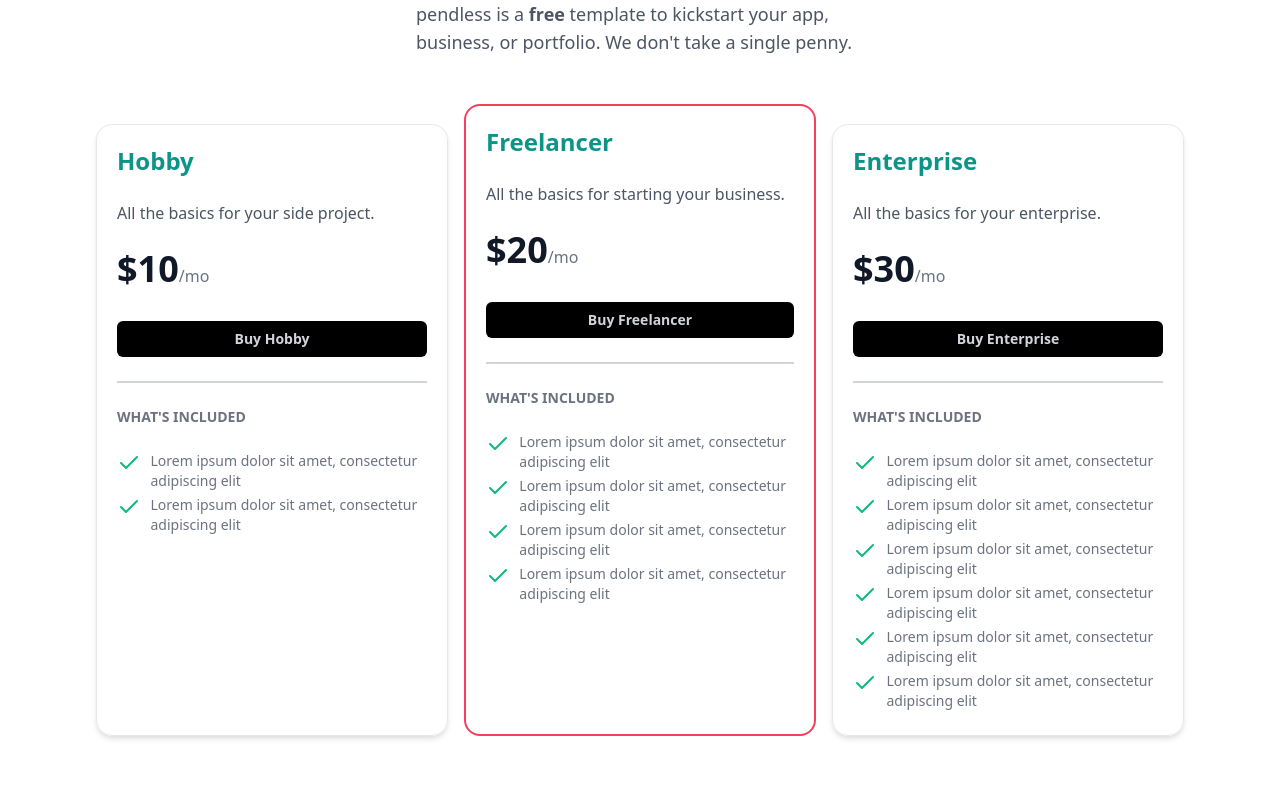
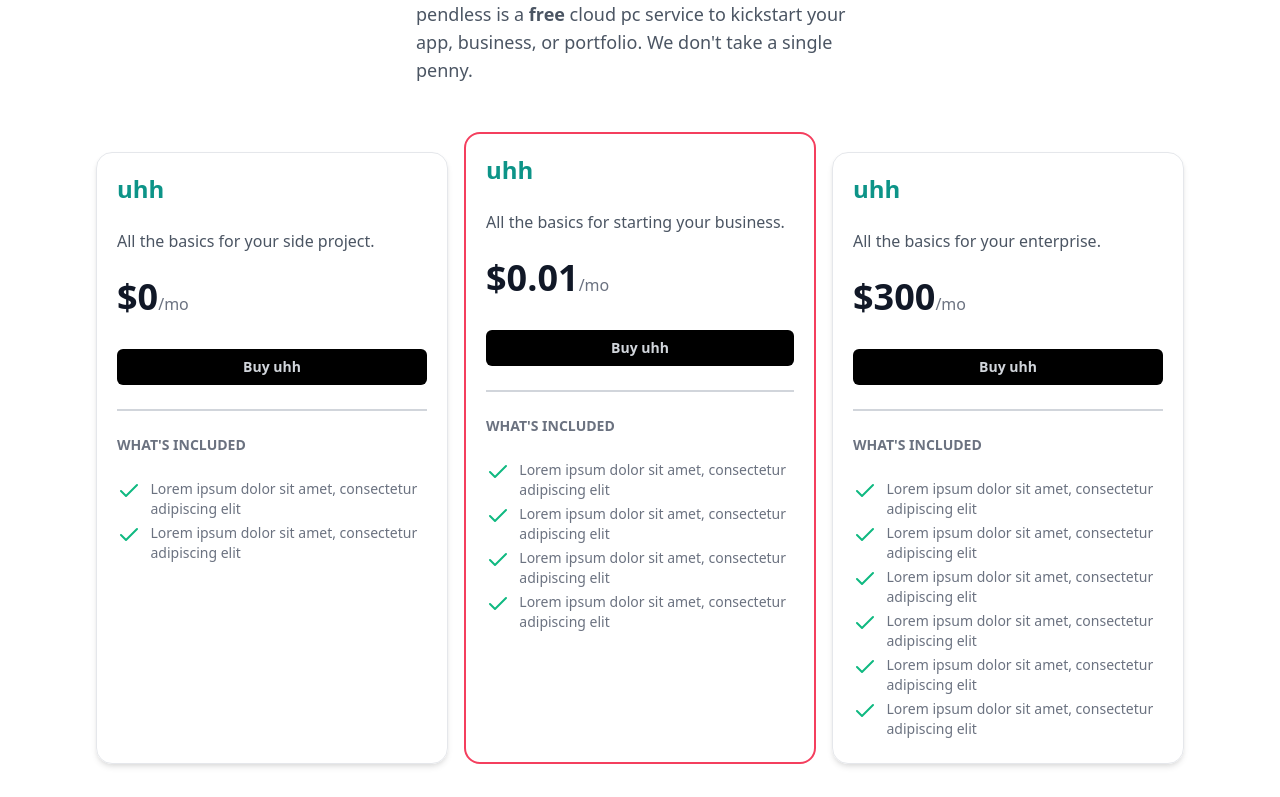
Before and after one commit to pendless/web, a Next.js app: page / in a window 1280 px wide. Shown: the part 3776-4573 px from the top of the page. Built offline with nearby package versions, Linux system fonts and the light colour scheme.

Commit message:
Update Pricing.js

```diff
--- a/components/Pricing.js
+++ b/components/Pricing.js
@@ -37,27 +37,27 @@ export default function Pricing() {
           pricing.
         </h1>
         <p className="max-w-md mx-auto mb-12 text-lg text-gray-600 dark:text-gray-400 md:text-lg">
-          pendless is a <b>free</b> template to kickstart your app, business,
+          pendless is a <b>free</b> cloud pc service to kickstart your app, business,
           or portfolio. We don&apos;t take a single penny.
         </p>
         <div className="grid grid-cols-1 gap-4 md:grid-cols-3">
           <div className="p-5 mt-5 mb-10 space-y-6 border shadow-md rounded-2xl">
             <h1 className="text-xl font-bold text-center text-teal-600 dark:text-teal-300 md:text-2xl sm:text-left">
-              Hobby
+              uhh
             </h1>
             <p className="text-gray-600 text-md dark:text-gray-400">
               All the basics for your side project.
             </p>
             <div className="mt-8">
               <span className="text-4xl font-extrabold text-gray-900 dark:text-gray-100">
-                $10
+                $0
               </span>
               <span className="text-base font-medium text-gray-500">/mo</span>
               <a
                 href="#"
                 className="block w-full py-2 mt-8 text-sm font-semibold text-center text-gray-300 transition duration-300 bg-black rounded-md hover:bg-gray-800 dark:hover:bg-gray-600 dark:text-gray-200 dark:bg-gray-800"
               >
-                Buy Hobby
+                Buy uhh
               </a>
             </div>
             <div className="w-full border border-gray-300 dark:border-gray-500" />
@@ -73,21 +73,21 @@ export default function Pricing() {
           </div>
           <div className="p-5 mb-10 space-y-6 border-2 border-rose-500 dark:border-rose-300 rounded-2xl">
             <h1 className="text-xl font-bold text-center text-teal-600 dark:text-teal-300 md:text-2xl sm:text-left">
-              Freelancer
+              uhh
             </h1>
             <p className="text-gray-600 text-md dark:text-gray-400">
               All the basics for starting your business.
             </p>
             <div className="mt-8">
               <span className="text-4xl font-extrabold text-gray-900 dark:text-gray-100">
-                $20
+                $0.01
               </span>
               <span className="text-base font-medium text-gray-500">/mo</span>
               <a
                 href="#"
                 className="block w-full py-2 mt-8 text-sm font-semibold text-center text-gray-300 transition duration-300 bg-black rounded-md hover:bg-gray-800 dark:hover:bg-gray-600 dark:text-gray-200 dark:bg-gray-800"
               >
-                Buy Freelancer
+                Buy uhh
               </a>
             </div>
             <div className="w-full border border-gray-300 dark:border-gray-500" />
@@ -105,21 +105,21 @@ export default function Pricing() {
           </div>
           <div className="p-5 mt-5 mb-10 space-y-6 border shadow-md rounded-2xl">
             <h1 className="text-xl font-bold text-center text-teal-600 dark:text-teal-300 md:text-2xl sm:text-left">
-              Enterprise
+              uhh
             </h1>
             <p className="text-gray-600 text-md dark:text-gray-400">
               All the basics for your enterprise.
             </p>
             <div className="mt-8">
               <span className="text-4xl font-extrabold text-gray-900 dark:text-gray-100">
-                $30
+                $300
               </span>
               <span className="text-base font-medium text-gray-500">/mo</span>
               <a
                 href="#"
                 className="block w-full py-2 mt-8 text-sm font-semibold text-center text-gray-300 transition duration-300 bg-black rounded-md hover:bg-gray-800 dark:hover:bg-gray-600 dark:text-gray-200 dark:bg-gray-800"
               >
-                Buy Enterprise
+                Buy uhh
               </a>
             </div>
             <div className="w-full border border-gray-300 dark:border-gray-500" />
```
